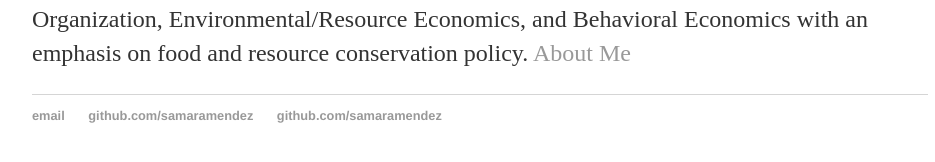
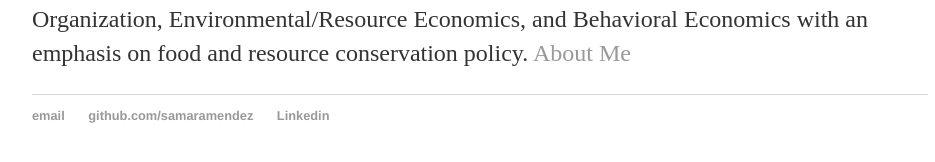
Before and after one commit to samaramendez/samaramendez.github.io, a Jekyll site: the page built from index.html, in a window 1280 px wide. Shown: the part 228-390 px from the top of the page, without its empty margins (160-1095 px from the left). Built offline with Jekyll 4.4.1, drawn with Linux system fonts in a browser that asks for light colours.

Commit message:
Update default.html

```diff
--- a/_layouts/default.html
+++ b/_layouts/default.html
@@ -24,7 +24,7 @@
 	    		<ul>
 	        		<li><a href="mailto:samaramendez@gmail.com">email</a></li>
 	        		<li><a href="https://github.com/samaramendez">github.com/samaramendez</a></li>
-				<li><a href="https://github.com/samaramendez">github.com/samaramendez</a></li>
+				<li><a href="https://www.linkedin.com/in/samara-mendez-97741750">Linkedin</a></li>
 			</ul>
 			</footer>
 		</body>
```
